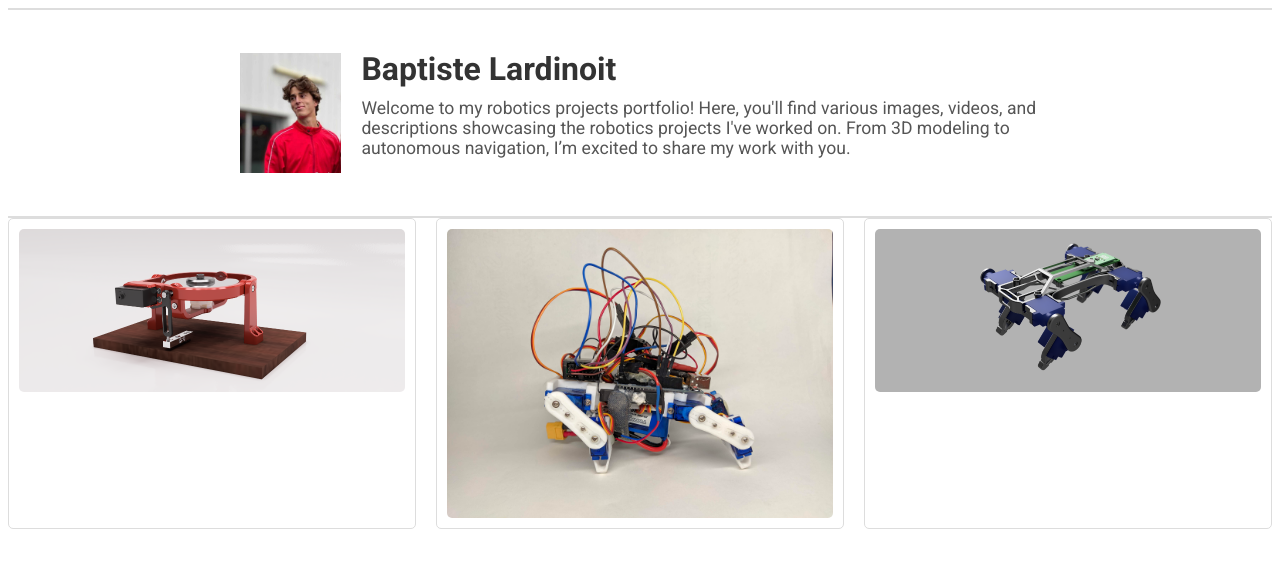
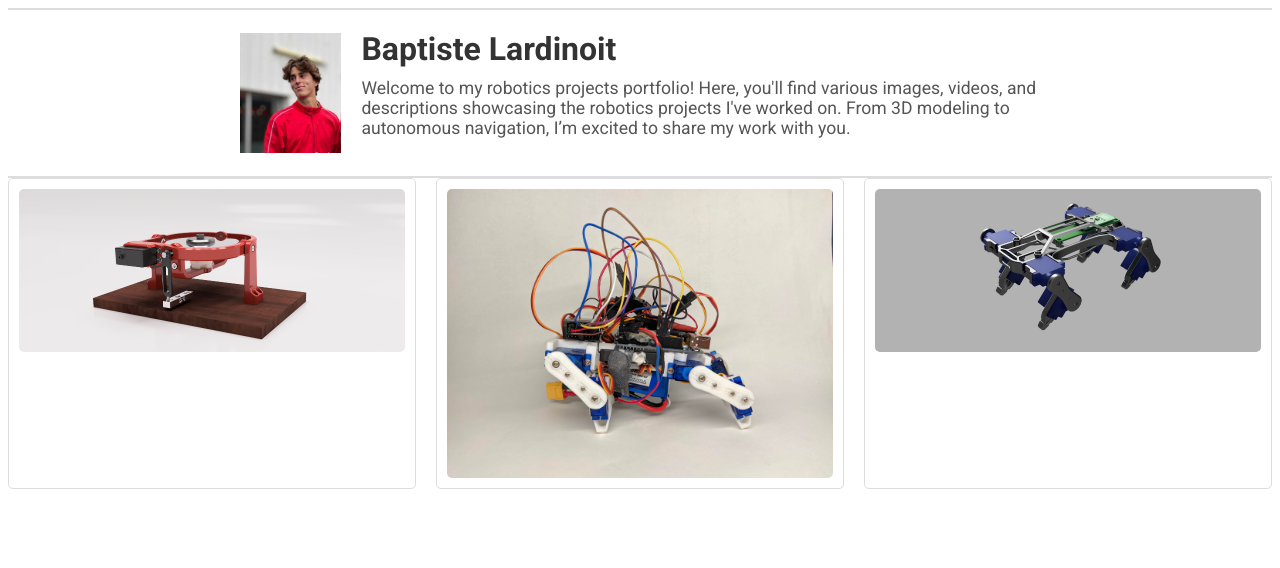
Before and after one commit to BaptisteLardinoit/BaptisteLardinoit.github.io, a Jekyll site: the page built from index.md, in a window 1280 px wide. Shown: the top 568 px of the page. Built offline with Jekyll 4.4.1, drawn with Linux system fonts in a browser that asks for light colours.

Commit message:
Update style.css

```diff
--- a/assets/css/style.css
+++ b/assets/css/style.css
@@ -9,7 +9,7 @@ h1, h2, h3, h4, h5, h6 {
 /* Main Header Styling */
 .main-header {
   /*background-color: #f5f5f5; Light background color for the header */
-  padding: 40px 20px;
+  padding: 20px 20px;
   display: flex;
   justify-content: center;
   border-top: 2px solid #ddd;
```
